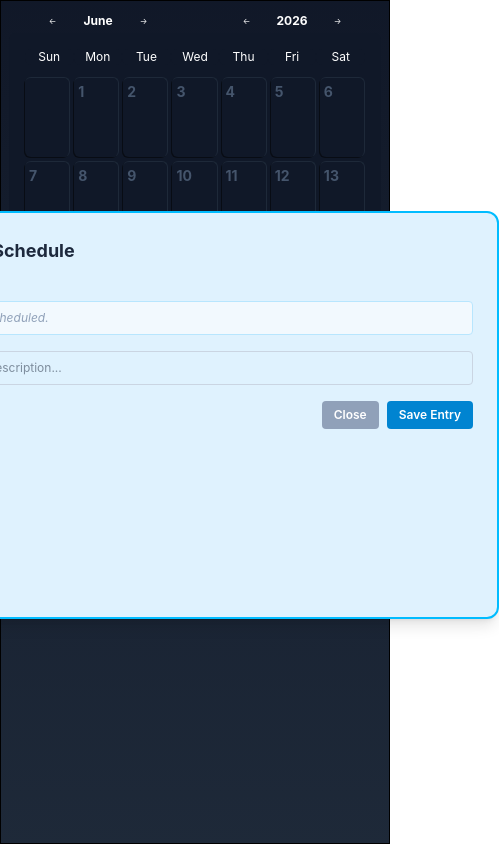
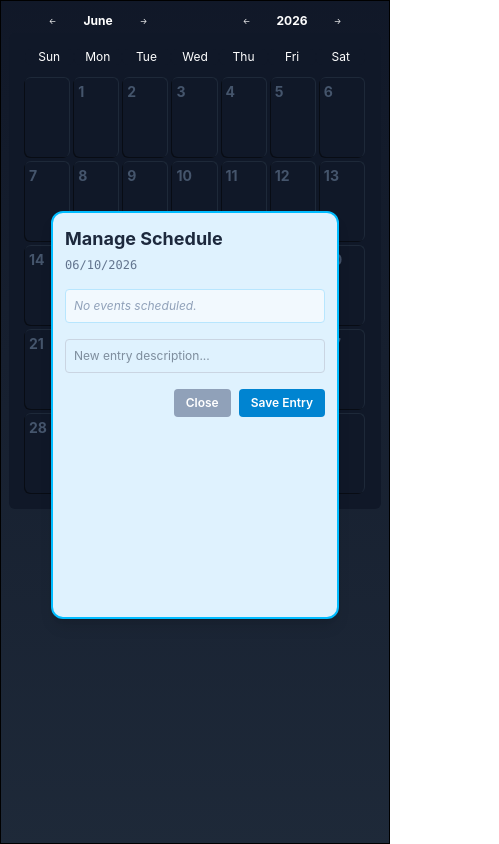
Before and after one commit to TonsOfStuff/Calender-App, a React (Vite) app: page / in a window 390 px wide. Both pictures are taken after a click on the button "10". Shown: the whole page, 499 px wide, since content can reach past the window. Built offline with nearby package versions, Linux system fonts and the light colour scheme.

Commit message:
responsive design for panel

```diff
--- a/src/App.jsx
+++ b/src/App.jsx
@@ -60,7 +60,7 @@ function AddMenuItem({day, currentTasks, onSave, onClose, deleteTask, finishTask
   const daySpecificTasks = currentTasks[day.dateID] || [];
 
   return(
-    <div className="absolute top-1/4 left-1/2 transform -translate-x-1/2 bg-sky-100 border-2 border-sky-400 p-6 rounded-xl shadow-lg z-0 w-152 h-102 text-slate-800">
+    <div className="absolute top-1/4 left-1/2 transform -translate-x-1/2 bg-sky-100 border-2 border-sky-400 sm:p-6 p-3 rounded-xl shadow-lg z-0 sm:w-152 w-72 h-102 text-slate-800">
       <h3 className="font-bold text-lg mb-1 text-slate-800">Manage Schedule</h3>
       <p className="text-xs text-slate-500 mb-4 font-mono">{day.dateID}</p>
 
```
